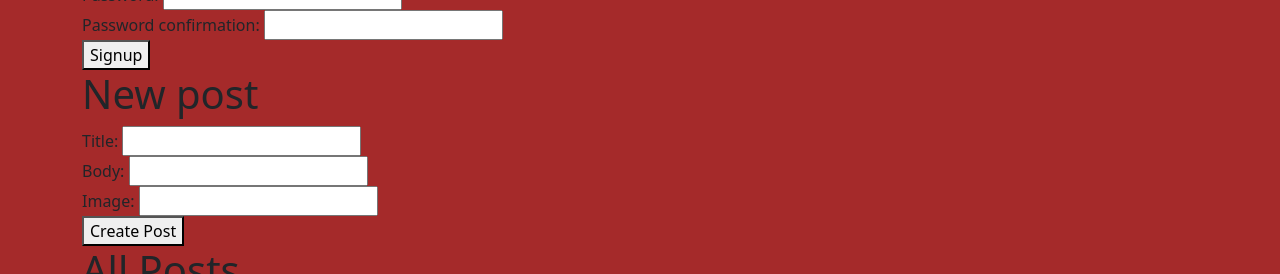
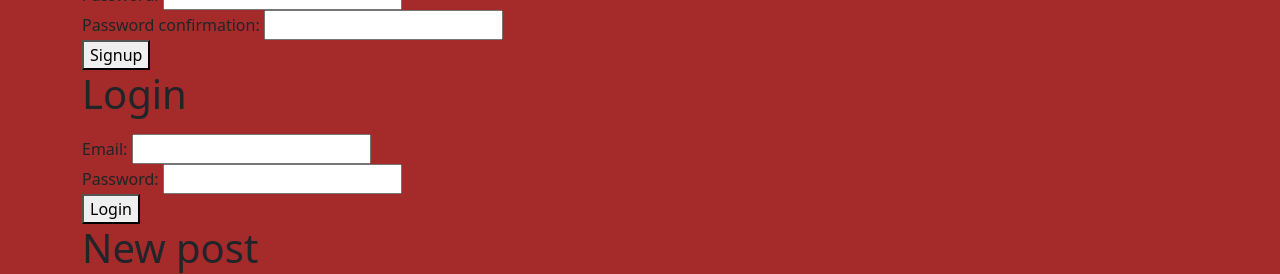
Before and after one commit to miray15/blog-frontend, a React (Vite) app: page / in a window 1280 px wide. Shown: the part 192-466 px from the top of the page. Built offline with nearby package versions, Linux system fonts and the light colour scheme.

Commit message:
add sign in page

```diff
--- a/src/Content.jsx
+++ b/src/Content.jsx
@@ -2,6 +2,7 @@
 import { PostsNew } from "./PostsNew";
 import { PostsIndex } from "./PostsIndex";
 import { useState } from "react";
+import { Login } from "./Login";
 
 export function Content() {
             const [posts, setPosts] = useState([
@@ -28,8 +29,10 @@
        return (
     <div className="container">
       <Signup />
+      <Login />
       <PostsNew />
       <PostsIndex post={posts} />
+
       <br />
       <br />
 
--- /dev/null
+++ b/src/Login.jsx
@@ -0,0 +1,50 @@
+import { useState } from "react";
+import { Axios } from "axios";
+
+const jwt = localStorage.getItem("jwt");
+if (jwt) {
+  Axios.defaults.headers.common["Authorization"] = `Bearer ${jwt}`;
+}
+export function Login () {
+  const [errors, setErrors] = useState([]);
+
+  const handleSubmit = (event) => {
+    event.preventDefault();
+    setErrors([]);
+    const params = new FormData(event.target);
+    Axios
+      .post("http://localhost:3000/sessions.json", params)
+      .then((response) => {
+        console.log(response.data);
+        Axios.defaults.headers.common["Authorization"] = "Bearer " + response.data.jwt;
+        localStorage.setItem("jwt", response.data.jwt);
+        event.target.reset();
+        window.location.href = "/"; // Change this to hide a modal, redirect to a specific page, etc.
+      })
+      .catch((error) => {
+        console.log(error.response);
+        setErrors(["Invalid email or password"]);
+      });
+  };
+
+  return (
+    <div id="login">
+      <h1>Login</h1>
+      <ul>
+        {errors.map((error) => (
+          <li key={error}>{error}</li>
+        ))}
+      </ul>
+      <form onSubmit={handleSubmit}>
+        <div>
+          Email: <input name="email" type="email" />
+        </div>
+        <div>
+          Password: <input name="password" type="password" />
+        </div>
+        <button type="submit">Login</button>
+      </form>
+    </div>
+  );
+
+}
```
Also changed, not shown: src/PostsIndex.jsx (+3 -17 lines).
